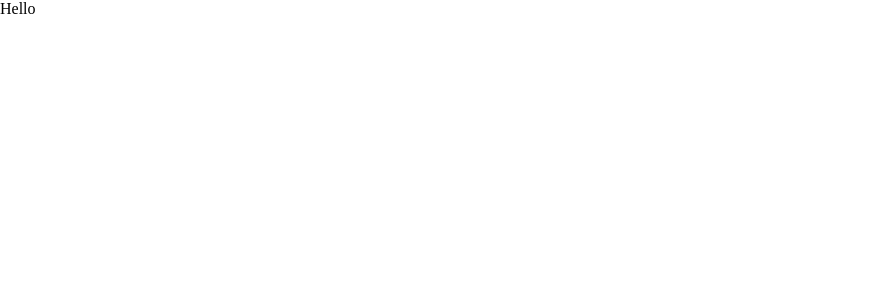
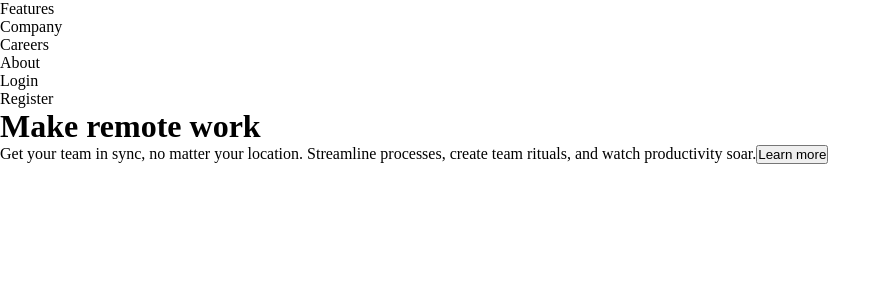
Before and after one commit to hrk-berserker27/Intro-section-with-dropdown-navigation, a Next.js app in the folder Next-app/: page / in a window 1280 px wide. Shown: the top 300 px of the page, without its empty margins (0-891 px from the left). Built offline with nearby package versions, Linux system fonts and the light colour scheme.

Commit message:
Added initial markup

```diff
--- a/Next-app/pages/index.js
+++ b/Next-app/pages/index.js
@@ -18,8 +18,29 @@ export default function App() {
           name="keywords"
           content="Next.js,react,javascript,SASS,SCSS,CSS,HTML-5,Progressive-Web-app,Navigation,dropdown"
         />
+        <title>Frontend Mentor | Intro section with dropdown navigation</title>
       </Head>
-      <main>Hello</main>
+      <nav>
+        <ul>
+          <li>Features</li>
+          <li>Company</li>
+          <li>Careers</li>
+          <li>About</li>
+        </ul>
+        <ul>
+          <li>Login</li>
+          <li>Register</li>
+        </ul>
+      </nav>
+      <main>
+        <h1>Make remote work</h1>
+        <section>
+          Get your team in sync, no matter your location. Streamline processes,
+          create team rituals, and watch productivity soar.
+          <button>Learn more</button>
+        </section>
+        <section></section>
+      </main>
     </>
   );
 }
```
Also changed, not shown: 1 other file (tests, documents, lock files or other folders).
